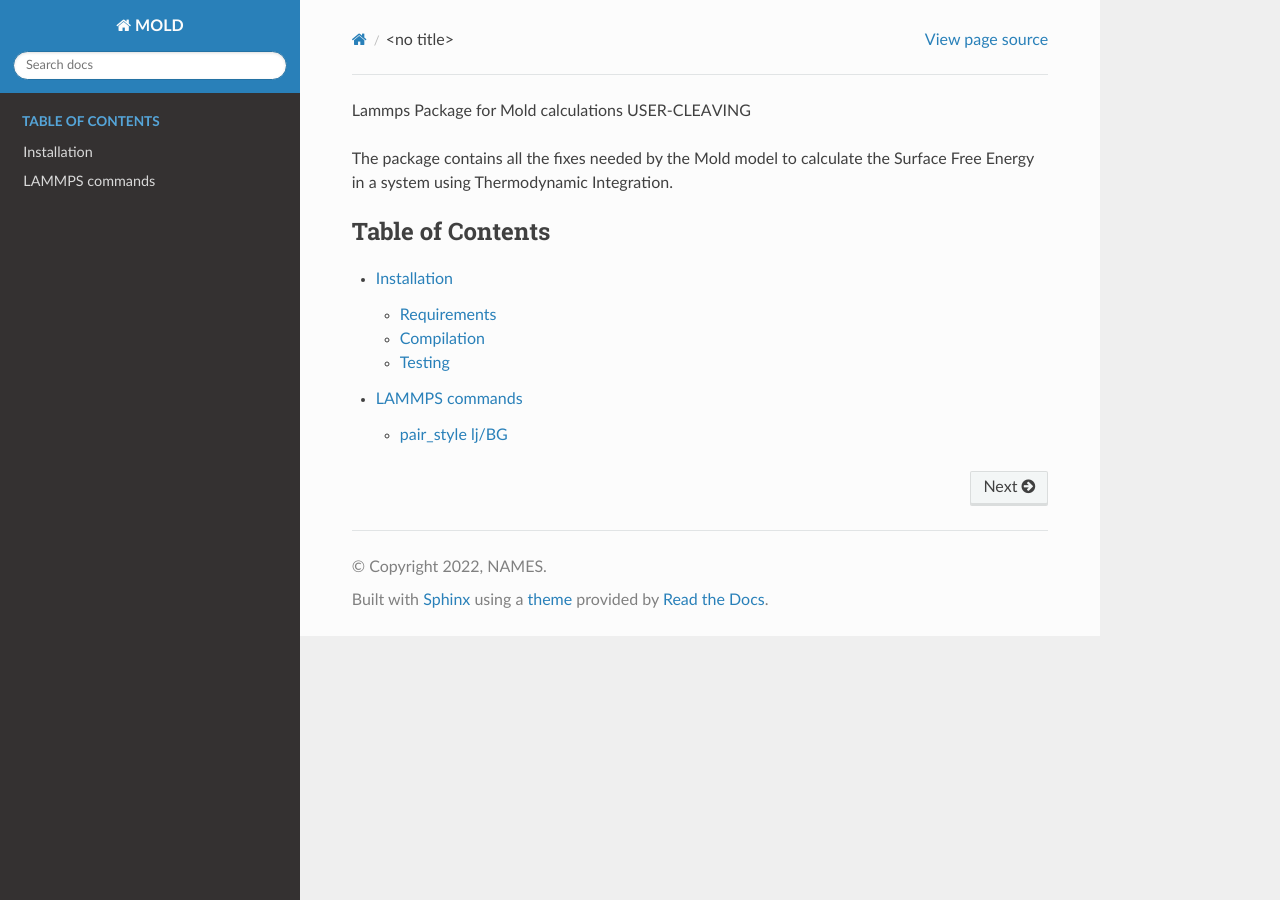
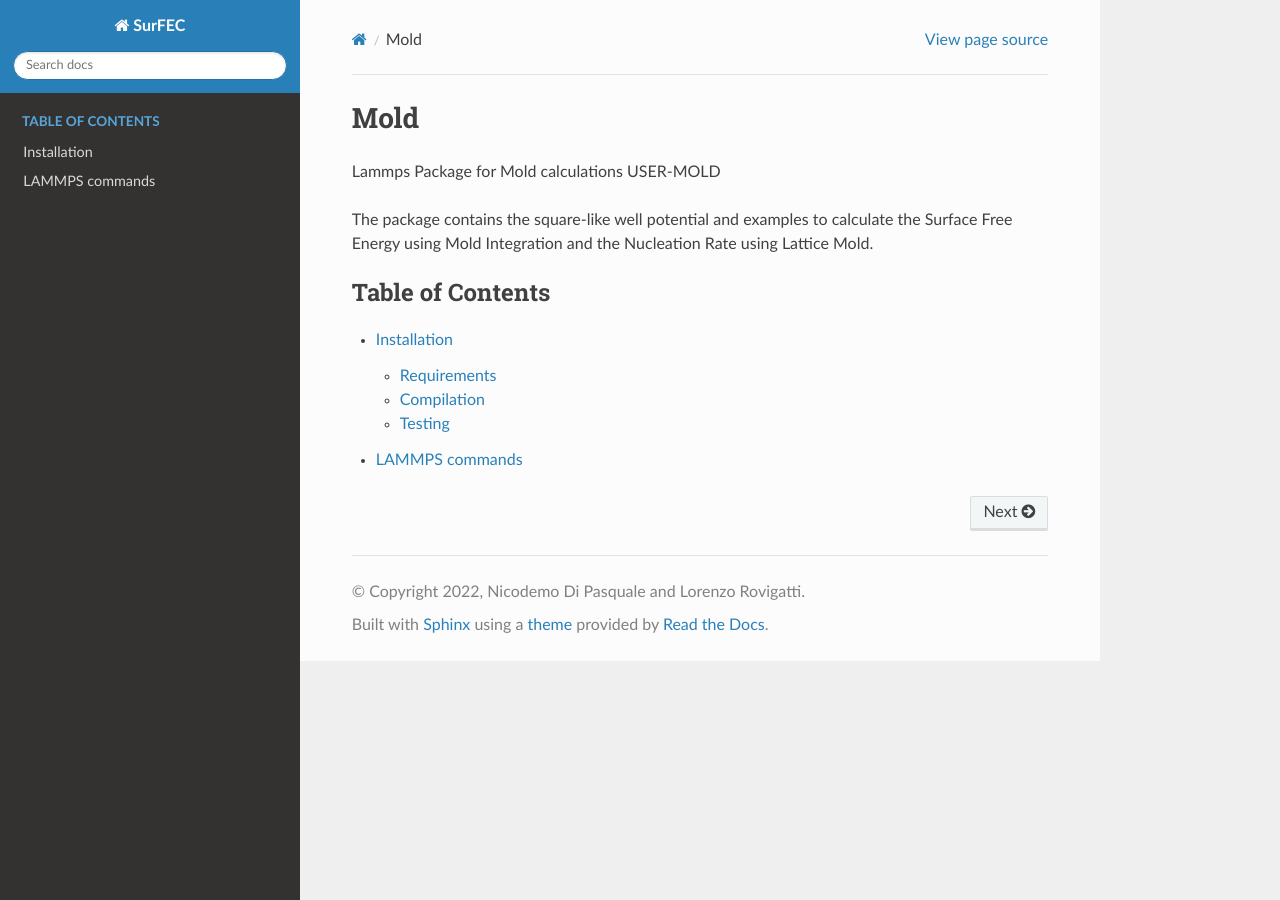
Before and after one commit to AndresRTejedor/Mold, a Sphinx documentation site: the page built from docs/source/index.md, in a window 1280 px wide. Built offline with Sphinx 7.4.7 and the Read the Docs theme 2.0.0, drawn with Linux system fonts in a browser that asks for light colours; pages that are not in the unit, such as notebooks, are missing from menus.

Commit message:
Adding files

````diff
--- a/docs/source/conf.py
+++ b/docs/source/conf.py
@@ -17,9 +17,9 @@
 
 # -- Project information -----------------------------------------------------
 
-project = 'MOLD'
-copyright = '2022, NAMES'
-author = 'NAMES '
+project = 'SurFEC'
+copyright = '2022, Nicodemo Di Pasquale and Lorenzo Rovigatti'
+author = 'Nicodemo Di Pasquale and Lorenzo Rovigatti'
 
 
 # -- General configuration ---------------------------------------------------
--- a/docs/source/index.md
+++ b/docs/source/index.md
@@ -1,6 +1,8 @@
-Lammps Package for Mold calculations USER-CLEAVING
+# Mold
 
-The package contains all the fixes needed by the Mold model to calculate the Surface Free Energy in a system using Thermodynamic Integration.
+Lammps Package for Mold calculations USER-MOLD
+
+The package contains the square-like well potential and examples to calculate the Surface Free Energy using Mold Integration and the Nucleation Rate using Lattice Mold.
 
 
 ```{eval-rst}
--- a/docs/source/refs.bib
+++ b/docs/source/refs.bib
@@ -7,6 +7,16 @@
   pages={7651--7657},
   year={2003},
   publisher={American Institute of Physics}
+}
+
+@article{espinosa2016lattice,
+  title={Lattice mold technique for the calculation of crystal nucleation rates},
+  author={Espinosa, Jorge R and Sampedro, Pablo and Valeriani, Chantal and Vega, Carlos and Sanz, Eduardo},
+  journal={Faraday discussions},
+  volume={195},
+  pages={569--582},
+  year={2016},
+  publisher={Royal Society of Chemistry}
 }
 
 @article{Broughton1983,
````
Also changed, not shown: docs/source/install.md (+2 -2 lines), docs/source/lammps.md (+9 -1 lines).
